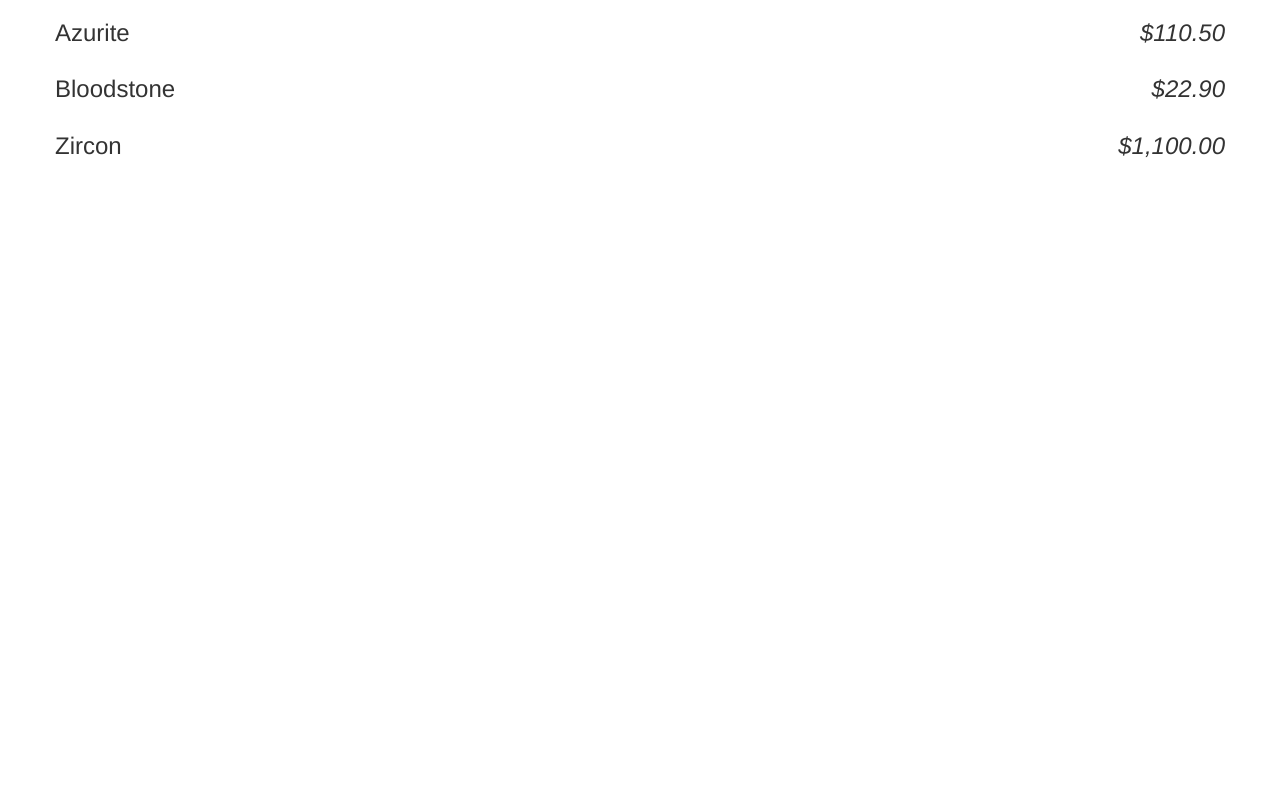
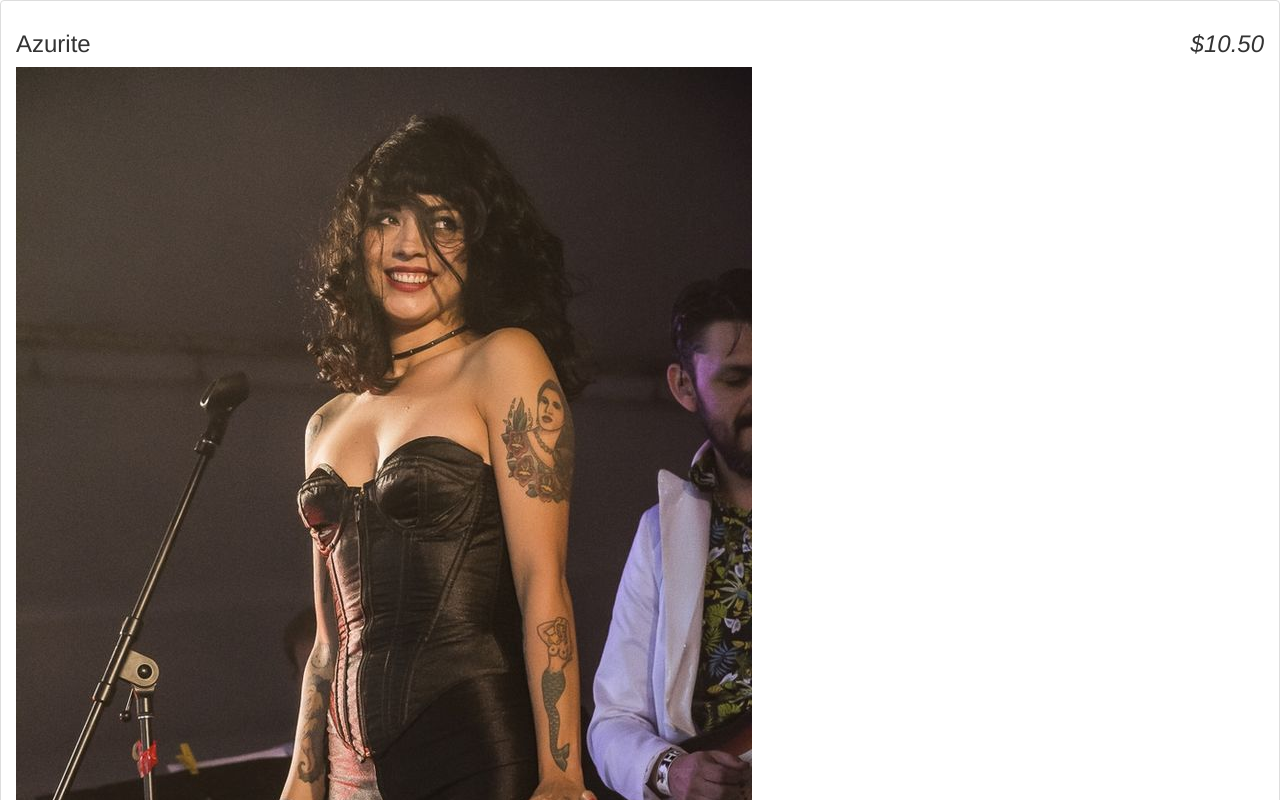
Before and after one commit to angeloLuna/AngularJS-CodeSchool, a plain HTML site: page index.html in a window 1280 px wide. Shown: the top 800 px of the page. Drawn offline with nearby package versions, Linux system fonts and the light colour scheme.

Commit message:
se agregaron imagenes en forma de una galeria con un ng-repeat y agregando una variable image en el ng-repeat

```diff
--- a/app.js
+++ b/app.js
@@ -5,9 +5,46 @@ angular.module('gemStore', [])
 .controller('StoreController', controller);
 
 var gems = [
-    { name: 'Azurite', price: 110.50 },
-    { name: 'Bloodstone', price: 22.90 },
-    { name: 'Zircon', price: 1100 },
+    {
+    name: 'Azurite',
+    description: "Some gems have hidden qualities beyond their luster, beyond their shine... Azurite is one of those gems.",
+    shine: 8,
+    price: 10.50,
+    rarity: 7,
+    color: '#CCC',
+    faces: 14,
+    images: [
+      "img/img1.jpg",
+      "img/img2.jpg",
+      "img/img3.jpg"
+    ]
+  }, {
+    name: 'Bloodstone',
+    description: "Origin of the Bloodstone is unknown, hence its low value. It has a very high shine and 12 sides, however.",
+    shine: 9,
+    price: 22.90,
+    rarity: 6,
+    color: '#EEE',
+    faces: 12,
+    images: [
+      "img/img2.jpg",
+      "images/gem-03.gif",
+      "images/gem-04.gif"
+    ]
+  }, {
+    name: 'Zircon',
+    description: "Zircon is our most coveted and sought after gem. You will pay much to be the proud owner of this gorgeous and high shine gem.",
+    shine: 70,
+    price: 1100,
+    rarity: 2,
+    color: '#000',
+    faces: 6,
+    images: [
+      "images/gem-06.gif",
+      "images/gem-07.gif",
+      "images/gem-10.gif"
+    ]
+  }
 ];
 
 function controller(){
--- a/index.html
+++ b/index.html
@@ -7,12 +7,25 @@
     <script src="https://ajax.googleapis.com/ajax/libs/angularjs/1.5.0/angular.min.js"></script>
     <script src="app.js"></script>
 </head>
-<body class="container" ng-controller="StoreController as store">
-    <div class="product row" ng-repeat="product in store.product">
+<body ng-controller="StoreController as store">
+    <ul class="list-group">
+      <li class="list-group-item" ng-repeat="product in store.product">
         <h3>
           {{product.name}}
           <em class="pull-right">{{product.price | currency}}</em>
         </h3>
+        <div class="gallery">
+            <div class="img-wrap">
+              <img ng-src="{{product.images[0]}}" />
             </div>
+            <ul class="img-thumbnails clearfix">
+              <li class="small-image pull-left thumbnail" ng-repeat="image in product.images" >
+                <img ng-src="{{image}}" />
+              </li>
+            </ul>
+          </div>
+      </li>
+    </ul>
+
 </body>
 </html>
```
Also changed, not shown: img/img1.jpg (added), img/img2.jpg (added), img/img3.jpg (added), img/img4.jpg (added), img/img5.png (added), img/img6.png (added), img/img7.png (added), img/img8.png (added), 1 other file. Lines whose indentation alone changed are shown as unchanged.
